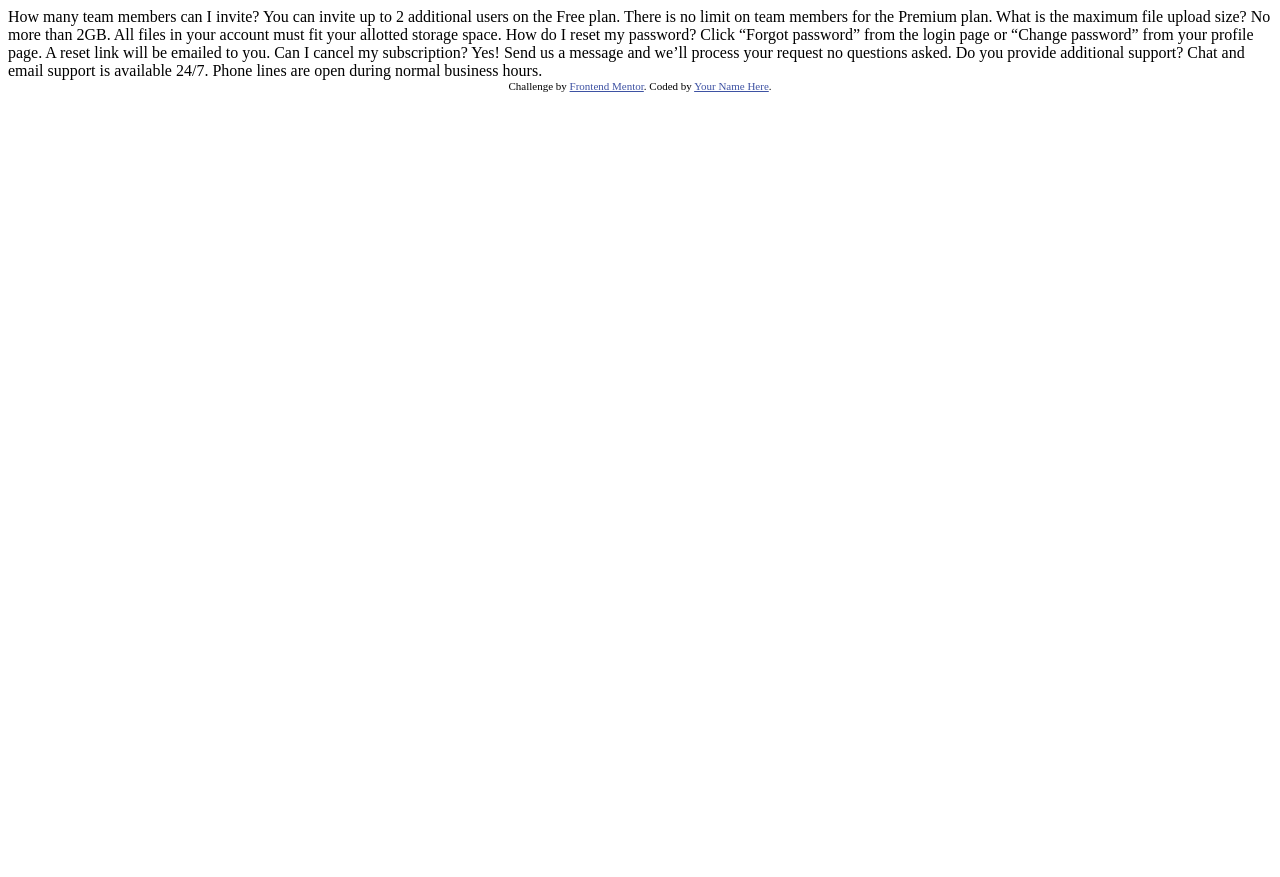
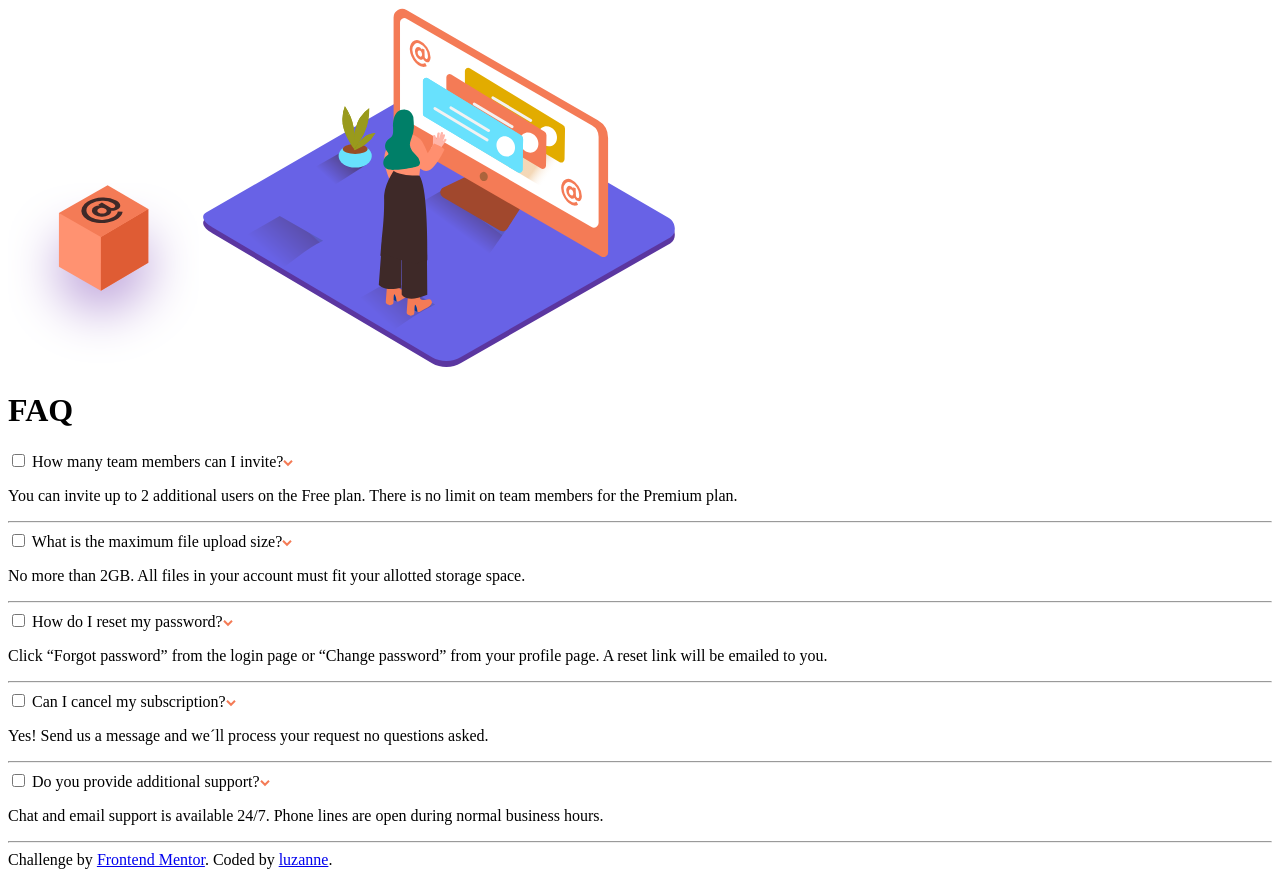
Before and after one commit to Luzanne-S/FAQ-Accordian-, a plain HTML site: page index.html in a window 1280 px wide. Before the commit the page ends 800 px from the top, so only its background shows below. Drawn offline with Linux system fonts and the light colour scheme.

Commit message:
Updated index.html
Added content for the  faq-accordian
Removed default comments and style tag in head

```diff
--- a/index.html
+++ b/index.html
@@ -4,33 +4,75 @@
   <meta charset="UTF-8">
   <meta name="viewport" content="width=device-width, initial-scale=1.0">
   <link rel="icon" type="image/png" sizes="32x32" href="./images/favicon-32x32.png">
+  <link rel="preconnect" href="https://fonts.googleapis.com">
+  <link rel="preconnect" href="https://fonts.gstatic.com" crossorigin>
+  <link href="https://fonts.googleapis.com/css2?family=Kumbh+Sans:wght@300;400;700&display=swap" rel="stylesheet">
+  <link rel="stylesheet" href="styles.css"/>
   <title>Frontend Mentor | FAQ Accordion Card</title>
-  <style>
-    .attribution { font-size: 11px; text-align: center; }
-    .attribution a { color: hsl(228, 45%, 44%); }
-  </style>
 </head>
 <body>
-  How many team members can I invite?
+  <div class="row">
+    <div class="column1">
+      <img class="desktop-box-img"src="images/illustration-box-desktop.svg" alt="box image"/>
+      <picture>
+        <source srcset="images/illustration-woman-online-mobile.svg" media="(max-width:390px)">
+        <source srcset="images/illustration-woman-online-desktop.svg"  media="(max-width: 1440px)">
+      <img class="desktop-img" src="images/illustration-woman-online-desktop.svg" alt="illustraion of woman using a desktop"/>
+    </picture>
+    </div>
+  <div class="column2">
+    <h1>FAQ</h1>
+    <div class=" faq-content">
+  <div class="question">
+    <input id="q1" type="checkbox"/>
+    <label for="q1">How many team members can I invite?</label><img class="arrow"src="images/icon-arrow-down.svg"/>
+  <p class="answer-p">
   You can invite up to 2 additional users on the Free plan. There is no limit on
   team members for the Premium plan.
-
-  What is the maximum file upload size?
+</p>
+</div>
+<hr/>
+<div class="question">
+  <input id="q2" type="checkbox"/>
+  <label for="q2"> What is the maximum file upload size?</label><img class="arrow"src="images/icon-arrow-down.svg"/>
+    <p class="answer-p">
   No more than 2GB. All files in your account must fit your allotted storage space.
-
-  How do I reset my password?
+    </p>
+</div>
+<hr/>
+  <div class="question">
+    <input id="q3" type="checkbox"/>
+    <label for="q3">How do I reset my password?</label><img class="arrow"src="images/icon-arrow-down.svg"/>
+    <p class="answer-p">
   Click “Forgot password” from the login page or “Change password” from your profile page.
   A reset link will be emailed to you.
-
-  Can I cancel my subscription?
-  Yes! Send us a message and we’ll process your request no questions asked.
-
-  Do you provide additional support?
+    </p>
+  </div>
+  <hr/>
+  <div class="question">
+    <input id="q4" type="checkbox"/>
+    <label for="q4">Can I cancel my subscription?</label><img class="arrow"src="images/icon-arrow-down.svg"/>
+    <p class="answer-p">
+  Yes! Send us a message and we&#180;ll process your request no questions asked.
+    </p>
+</div>
+<hr/>
+  <div class="question">
+    <input id="q5" type="checkbox"/>
+    <label for="q5">Do you provide additional support?</label><img class="arrow"src="images/icon-arrow-down.svg"/>
+    <p class="answer-p">
   Chat and email support is available 24/7. Phone lines are open during normal business hours.
+    </p>
+</div>
+<hr/>
+</div>
+  </div>
+</div>
 
   <div class="attribution">
     Challenge by <a href="https://www.frontendmentor.io?ref=challenge" target="_blank">Frontend Mentor</a>.
-    Coded by <a href="#">Your Name Here</a>.
+    Coded by <a href="#">luzanne</a>.
+
   </div>
 </body>
 </html>
```
